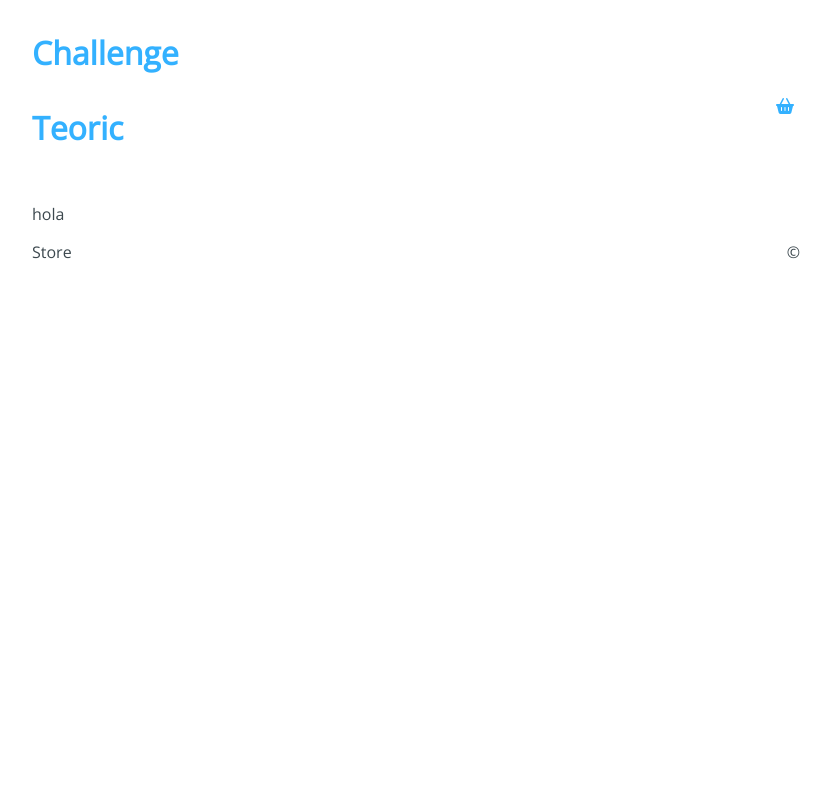
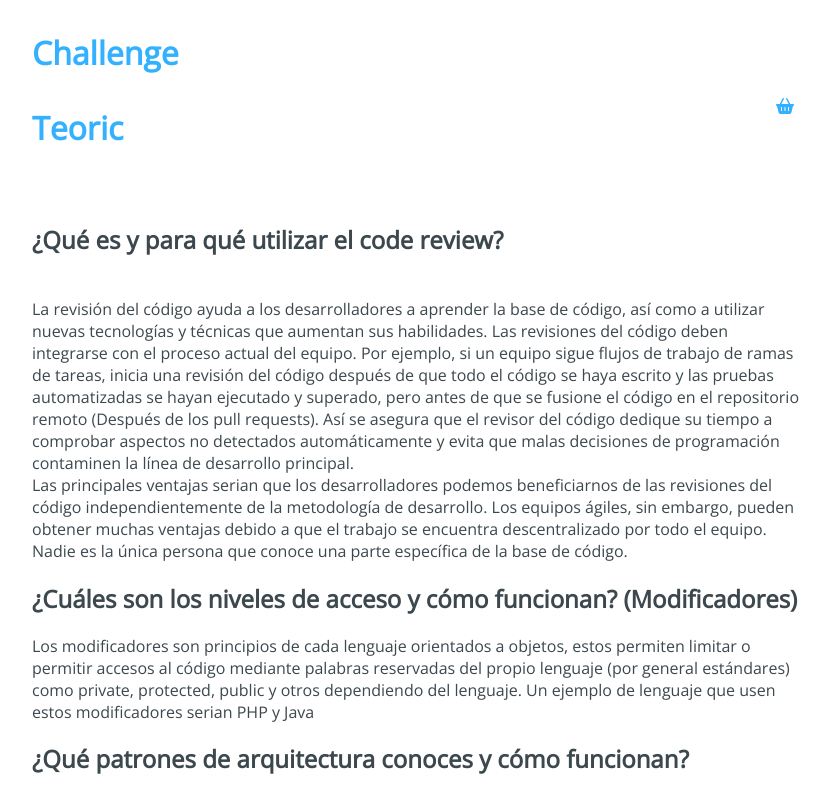
Before and after one commit to stevenjose1728/teoric-challenge-, a React app: page /teoric in a window 1280 px wide. Shown: the top 797 px of the page, without its empty margins (224-1055 px from the left). Built offline with nearby package versions, Linux system fonts and the light colour scheme.

Commit message:
:wrench: teoric page

```diff
--- a/src/pages/Teoric.jsx
+++ b/src/pages/Teoric.jsx
@@ -1,9 +1,21 @@
 import React from 'react'
-
+import TeoricItem from '../components/TeoricItem'
+import initialState from '../initialState'
 export default function Teoric() {
+    const {asks} = initialState
+    console.log('>>: initialState > ', initialState.asks)
     return (
         <div>
-            hola
+            {
+                asks.map(element => {
+                    return(
+                        <TeoricItem
+                            {... element}
+                            key={element.title}
+                        />
+                    )
+                })
+            }
         </div>
     )
 }
```
